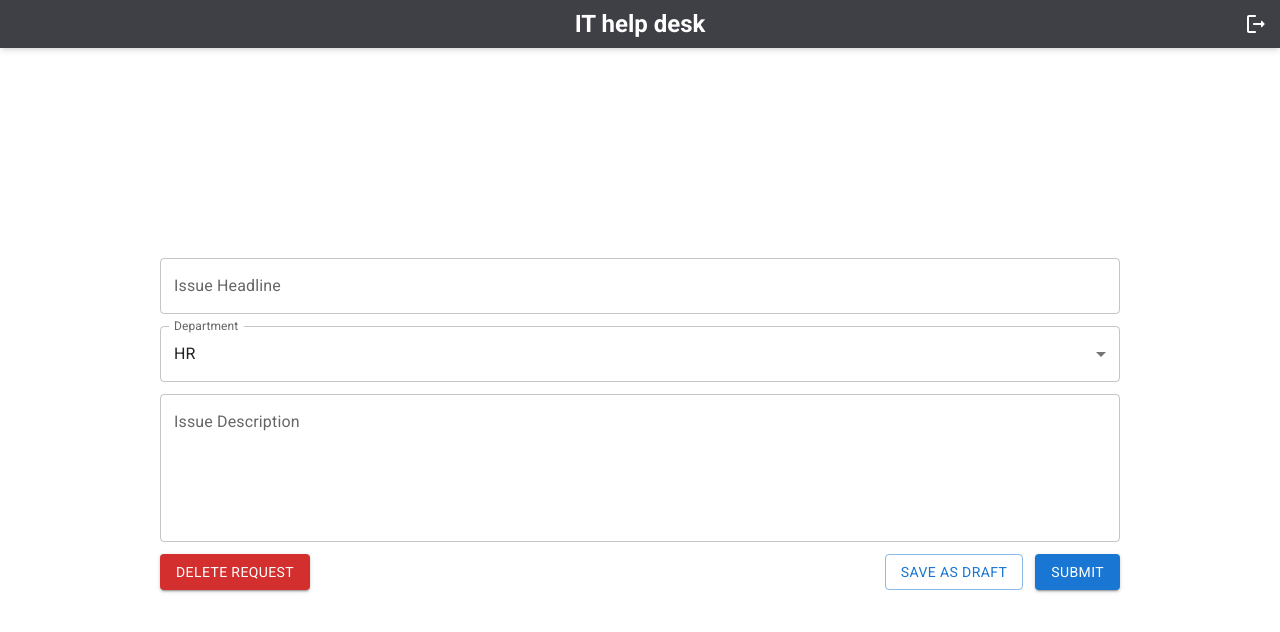
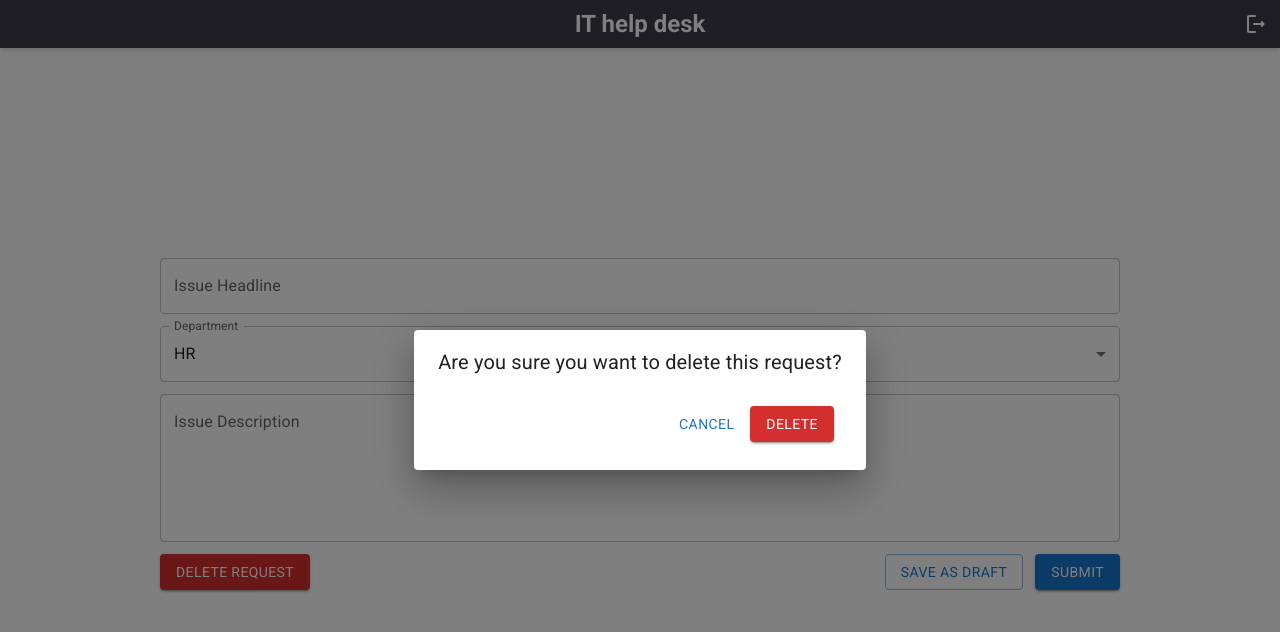
Before and after one commit to alaws66/IT-help-desk, a Next.js app: page /requests/create in a window 1280 px wide. Both pictures are taken after a click on the button "DELETE REQUEST". Shown: the top 632 px of the page. Built offline with nearby package versions, Linux system fonts and the light colour scheme.

Commit message:
delete warning dialog

```diff
--- a/app/requests/[id]/page.js
+++ b/app/requests/[id]/page.js
@@ -20,7 +20,7 @@ const request = async ({ params }) => {
   const request = await response.json();
 
   return (
-    <div className="flex justify-center items-center h-full">
+    <div className="flex flex-col justify-center items-center h-full">
       <DisplayRequest request={request} />
     </div>
   );
--- a/components/CreateRequest.js
+++ b/components/CreateRequest.js
@@ -11,6 +11,7 @@ import {
 } from '@mui/material';
 import { useRouter } from 'next/navigation';
 import { useState } from 'react';
+import DeleteWarning from './DeleteWarning';
 
 const CreateRequest = () => {
   const router = useRouter();
@@ -26,6 +27,7 @@ const CreateRequest = () => {
   });
 
   const [alert, setAlert] = useState(false);
+  const [warning, setWarning] = useState(false);
 
   const departments = [
     'HR',
@@ -85,6 +87,8 @@ const CreateRequest = () => {
 
   return (
     <>
+      <DeleteWarning warning={warning} setWarning={setWarning} />
+
       <div className="flex flex-col gap-3 mx-3 sm:mx-5 w-full lg:w-3/4 2xl:w-1/2">
         <TextField
           error={error.issueHeadline}
@@ -130,6 +134,7 @@ const CreateRequest = () => {
             variant="contained"
             color="error"
             className="order-1"
+            onClick={() => setWarning(true)}
           >
             Delete Request
           </Button>
--- /dev/null
+++ b/components/DeleteWarning.js
@@ -0,0 +1,65 @@
+'use client'
+
+import { Button, Dialog, DialogActions, DialogContent, DialogTitle } from '@mui/material';
+import { useRouter } from 'next/navigation';
+
+const DeleteWarning = ({ warning, setWarning, setLoading, id, setAlert }) => {
+  const router = useRouter();
+
+  const handleDelete = async () => {
+    if (id) {
+      setLoading(true);
+
+      // delete request
+      const response = await fetch('http://localhost:3000/api/delete-request', {
+        method: 'POST',
+        headers: {
+          'Accept': 'application/json',
+          'Content-Type': 'application/json'
+        },
+        body: JSON.stringify({ id })
+      });
+
+      if (response.status === 200) {
+        router.refresh();
+        router.push('/requests');
+      } else {
+        setAlert(true);
+      }
+
+      setLoading(false);
+    } else {
+      router.push('/requests')
+    }
+  }
+
+  return (
+    <Dialog open={warning}>
+      <DialogTitle className="text-center sm:text-left">
+        Are you sure you want to delete this request?
+      </DialogTitle>
+      <DialogContent>
+        {/* action buttons */}
+        <DialogActions className='mt-1 p-0'>
+          <Button
+            className="w-full sm:w-auto"
+            onClick={() => setWarning(false)}
+          >
+            Cancel
+          </Button>
+
+          <Button
+            variant="contained"
+            color="error"
+            className="w-full sm:w-auto"
+            onClick={handleDelete}
+          >
+            Delete
+          </Button>
+        </DialogActions>
+      </DialogContent>
+    </Dialog>
+  );
+}
+
+export default DeleteWarning;
--- a/components/DisplayRequest.js
+++ b/components/DisplayRequest.js
@@ -12,6 +12,7 @@ import {
 } from '@mui/material';
 import { useRouter } from 'next/navigation';
 import { useState } from 'react';
+import DeleteWarning from './DeleteWarning';
 
 const DisplayRequest = ({ request }) => {
   const router = useRouter();
@@ -19,6 +20,7 @@ const DisplayRequest = ({ request }) => {
   const [status, setStatus] = useState(request.status);
   const [loading, setLoading] = useState(false);
   const [alert, setAlert] = useState(false);
+  const [warning, setWarning] = useState(false);
 
   const handleSave = async () => {
     setLoading(true);
@@ -36,31 +38,6 @@ const DisplayRequest = ({ request }) => {
           status
         }
       )
-    });
-
-    if (response.status === 200) {
-      router.refresh();
-      router.push('/requests');
-    } else {
-      setAlert(true);
-    }
-
-    setLoading(false);
-  }
-
-  const handleDelete = async () => {
-    setLoading(true);
-
-    // delete request
-    const response = await fetch('http://localhost:3000/api/delete-request', {
-      method: 'POST',
-      headers: {
-        'Accept': 'application/json',
-        'Content-Type': 'application/json'
-      },
-      body: JSON.stringify({
-        id: request._id
-      })
     });
 
     if (response.status === 200) {
@@ -152,7 +129,7 @@ const DisplayRequest = ({ request }) => {
           variant="contained"
           color="error"
           className="order-1"
-          onClick={handleDelete}
+          onClick={() => setWarning(true)}
         >
           Delete Request
         </Button>
@@ -186,6 +163,15 @@ const DisplayRequest = ({ request }) => {
           Error - Unable to make changes
         </Alert>
       }
+
+      {/* delete warning */}
+      <DeleteWarning
+        warning={warning}
+        setWarning={setWarning}
+        setLoading={setLoading}
+        id={request._id}
+        setAlert={setAlert}
+      />
     </div>
   );
 }
```
